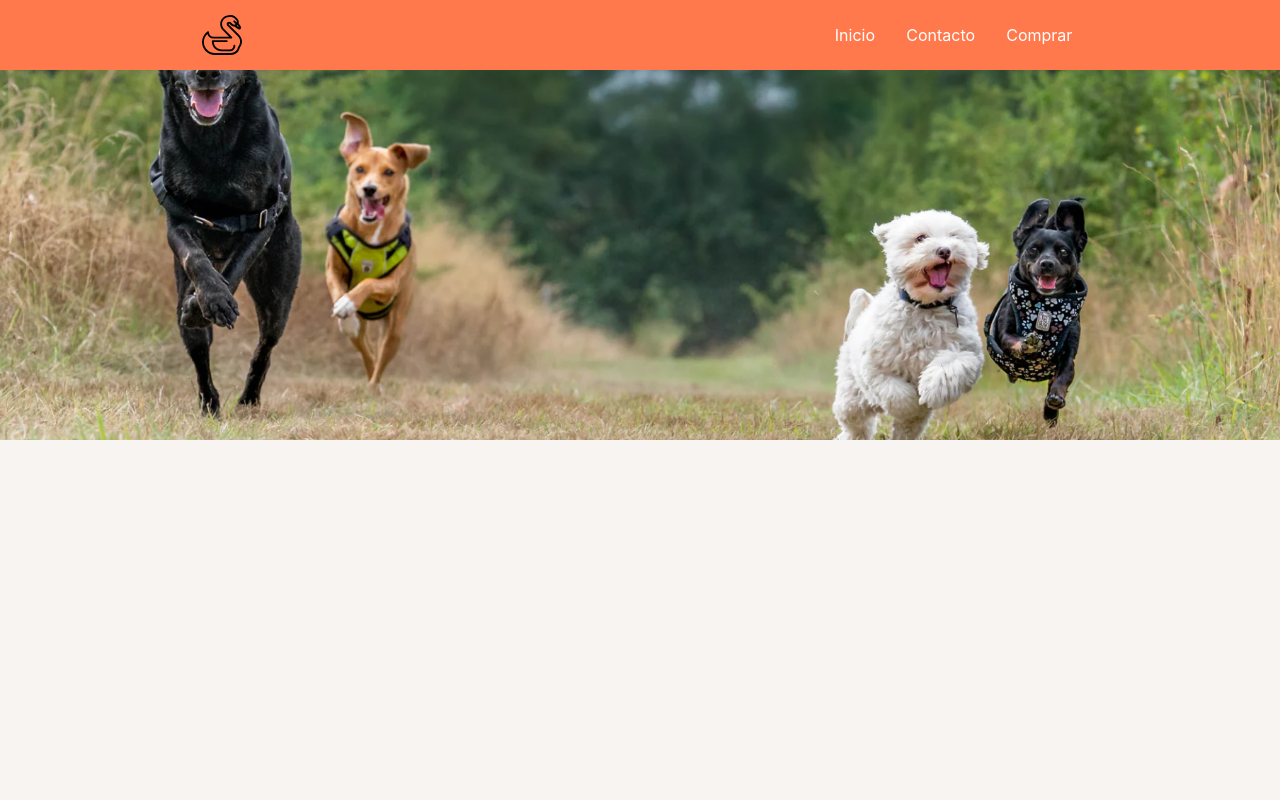
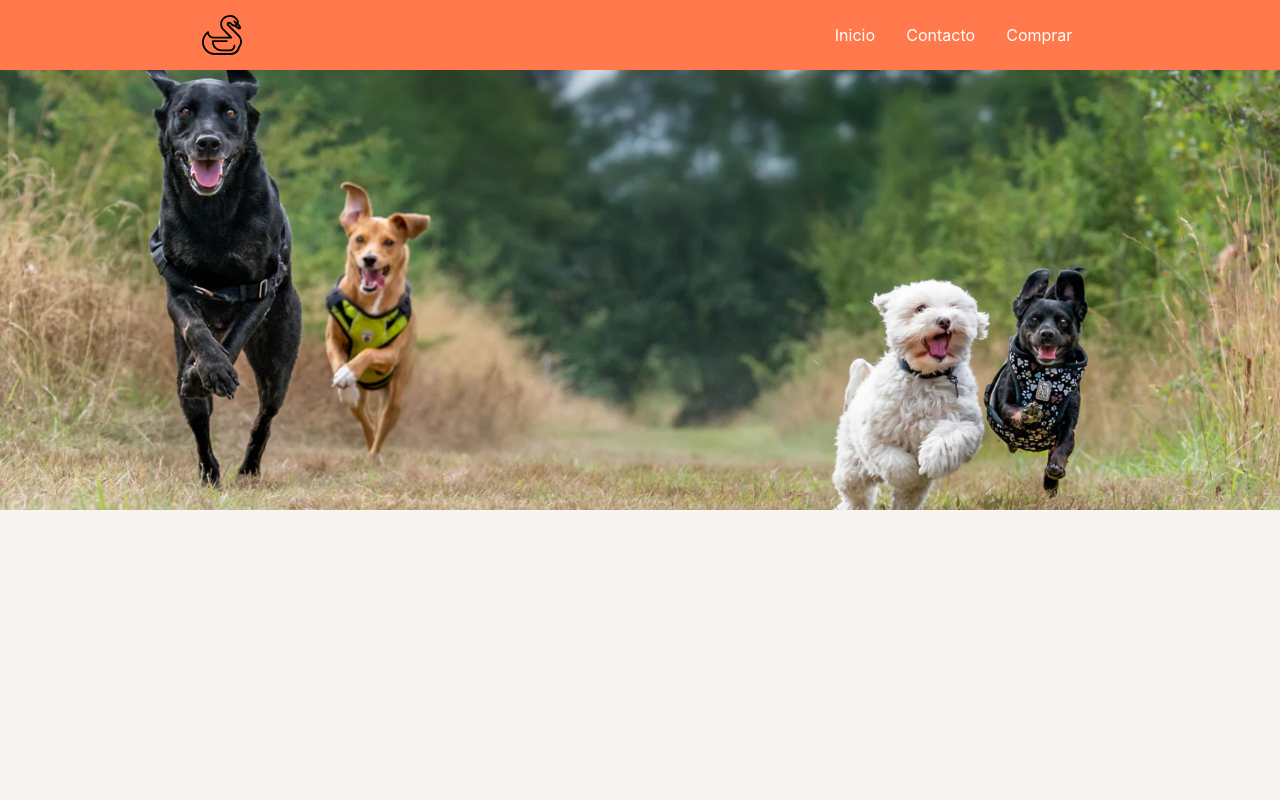
Before and after one commit to RichterTomas/ForrajeriaReact, a React (Vite) app in the folder forrajeria-vite/: page / in a window 1280 px wide. Shown: the top 800 px of the page. Built offline with nearby package versions, Linux system fonts and the light colour scheme.

Commit message:
instale el paquete swiper para crear un carrusel de presentacion en el componente Presentacion

```diff
--- a/forrajeria-vite/package.json
+++ b/forrajeria-vite/package.json
@@ -15,7 +15,8 @@
     "@emotion/styled": "^11.13.0",
     "framer-motion": "^11.11.17",
     "react": "^18.3.1",
-    "react-dom": "^18.3.1"
+    "react-dom": "^18.3.1",
+    "swiper": "^11.1.15"
   },
   "devDependencies": {
     "@eslint/js": "^9.11.1",
--- a/forrajeria-vite/src/Components/Presentacion/Presentacion.jsx
+++ b/forrajeria-vite/src/Components/Presentacion/Presentacion.jsx
@@ -4,7 +4,7 @@ import { Box, Text, Flex, Link, Image } from '@chakra-ui/react';
 const Presentacion = () => {
 
     return (
-        <Box bg="black" >
+        <Box bg="black" paddingTop = '70px' >
             <Image
             src = "./public/image.png"
             width="100%"
```
Also changed, not shown: 1 other file (tests, documents, lock files or other folders).
